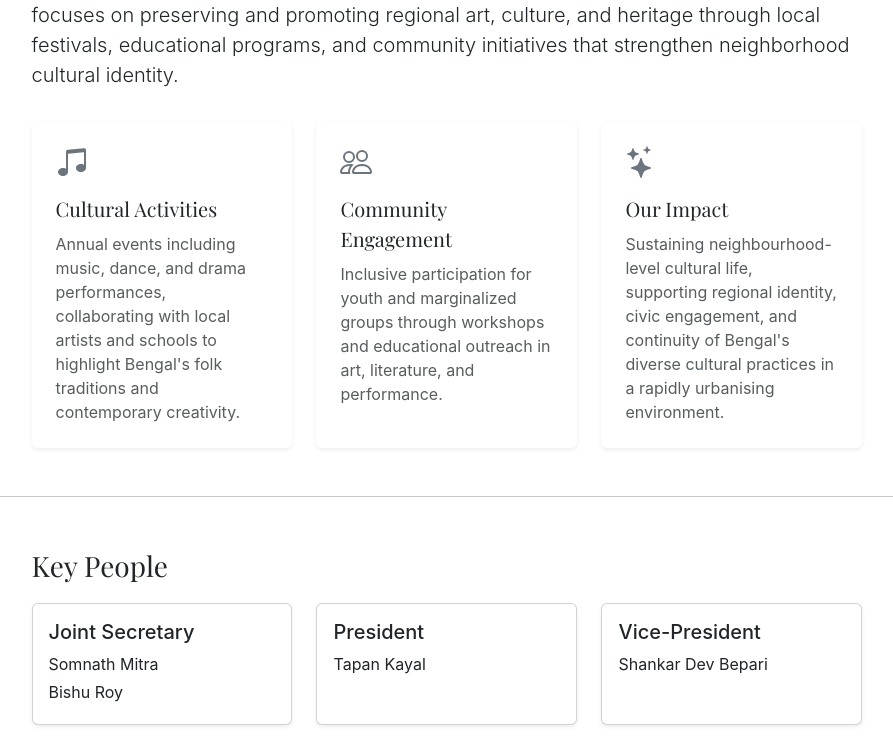
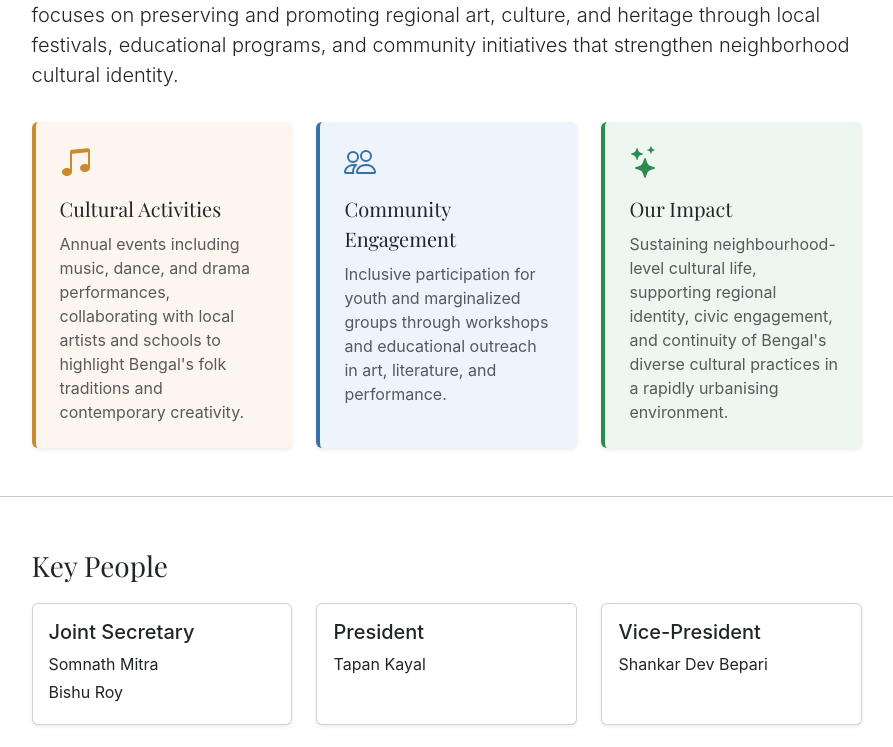
Before and after one commit to ansus-club/website, an Angular app: page / in a window 1280 px wide. Shown: the part 740-1487 px from the top of the page, without its empty margins (193-1086 px from the left). Built offline with nearby package versions, Linux system fonts and the light colour scheme; a web font is replaced by a local one.

Commit message:
styling updates

```diff
--- a/src/app/home/home.css
+++ b/src/app/home/home.css
@@ -3,3 +3,40 @@
     object-fit: cover;
     object-position: center;
 }
+
+/* Who We Are cards */
+.about-card {
+    border-left: 4px solid transparent !important;
+    transition: box-shadow 0.2s ease;
+}
+
+.about-card:hover {
+    box-shadow: 0 4px 16px rgba(0,0,0,0.10) !important;
+}
+
+.about-card-cultural {
+    background-color: #fdf6ee !important;
+    border-left-color: #c98b2e !important;
+}
+
+.about-card-cultural svg {
+    fill: #c98b2e !important;
+}
+
+.about-card-community {
+    background-color: #eef4fb !important;
+    border-left-color: #3a6fa8 !important;
+}
+
+.about-card-community svg {
+    fill: #3a6fa8 !important;
+}
+
+.about-card-impact {
+    background-color: #edf7f0 !important;
+    border-left-color: #2e8a50 !important;
+}
+
+.about-card-impact svg {
+    fill: #2e8a50 !important;
+}
--- a/src/app/home/home.html
+++ b/src/app/home/home.html
@@ -53,7 +53,7 @@
         <div class="col col-lg-9">
             <div class="row g-4">
                 <div class="col-md-4">
-                    <div class="card h-100 shadow-sm border-0">
+                    <div class="card h-100 shadow-sm border-0 about-card about-card-cultural">
                         <div class="card-body p-4">
                             <div class="mb-3">
                                 <svg xmlns="http://www.w3.org/2000/svg" width="32" height="32" fill="#6c757d"
@@ -71,7 +71,7 @@
                     </div>
                 </div>
                 <div class="col-md-4">
-                    <div class="card h-100 shadow-sm border-0">
+                    <div class="card h-100 shadow-sm border-0 about-card about-card-community">
                         <div class="card-body p-4">
                             <div class="mb-3">
                                 <svg xmlns="http://www.w3.org/2000/svg" width="32" height="32" fill="#6c757d"
@@ -86,7 +86,7 @@
                     </div>
                 </div>
                 <div class="col-md-4">
-                    <div class="card h-100 shadow-sm border-0">
+                    <div class="card h-100 shadow-sm border-0 about-card about-card-impact">
                         <div class="card-body p-4">
                             <div class="mb-3">
                                 <svg xmlns="http://www.w3.org/2000/svg" width="32" height="32" fill="#6c757d"
```
